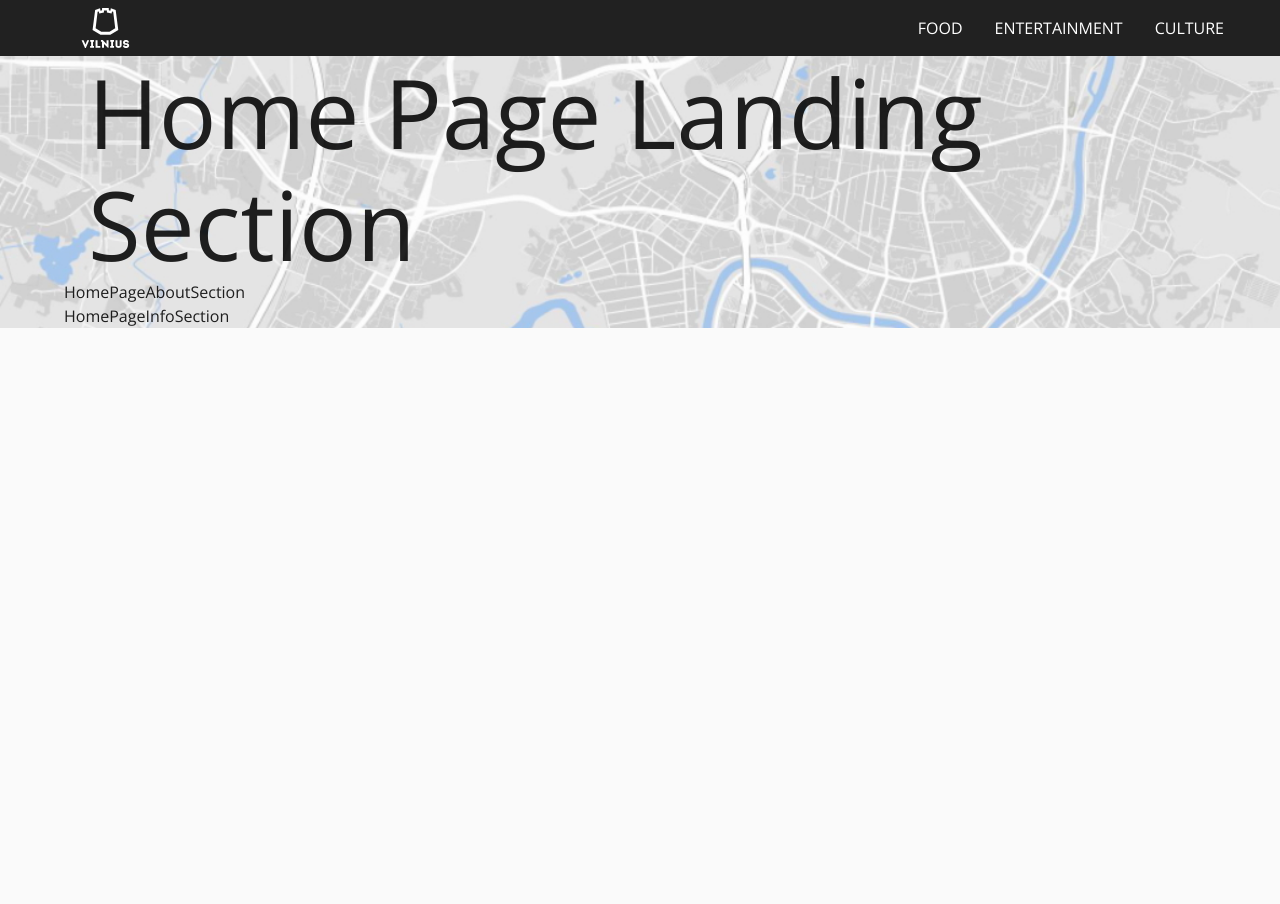
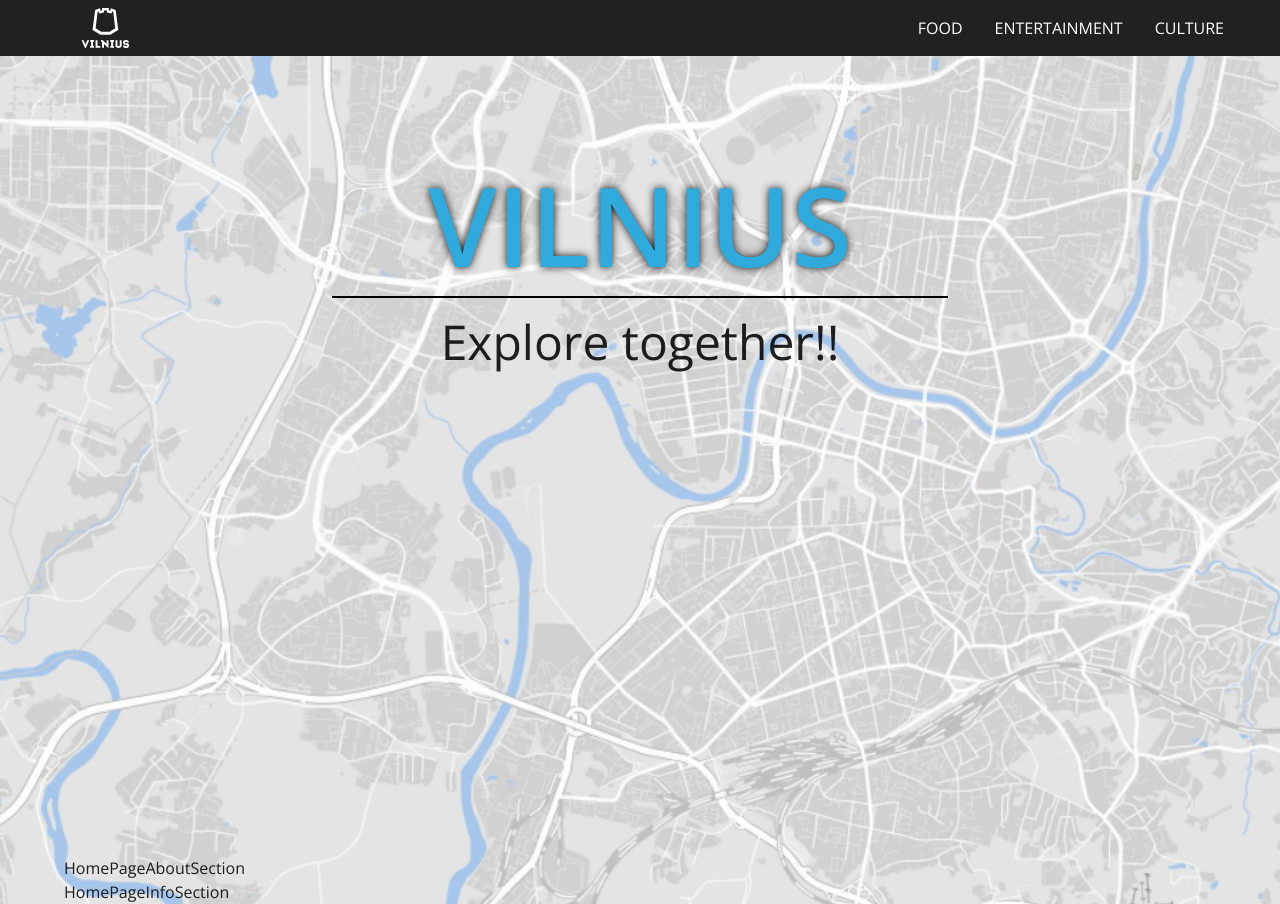
Before and after one commit to ZilvinasVidmantas/type-6-group-project, a React (Create React App) app: page / in a window 1280 px wide. Before the commit the page ends 800 px from the top, so only its background shows below. Built offline with nearby package versions, Linux system fonts and the light colour scheme; a web font is replaced by a local one.

Commit message:
feat: landing page title

```diff
--- a/src/pages/home-page/landing-section/index.tsx
+++ b/src/pages/home-page/landing-section/index.tsx
@@ -1,10 +1,41 @@
 import React from 'react';
-import { Typography } from '@mui/material';
+import { Box, Typography } from '@mui/material';
 import CustomContainer from '../../../components/container/custom-container';
 
 const HomePageLandingSection: React.FC = () => (
   <CustomContainer>
-    <Typography component="h1" variant="h1">Home Page Landing Section</Typography>
+    <Box component="section" sx={{ height: '100vh', textAlign: 'center' }}>
+      <Typography
+        fontWeight="400"
+        component="h1"
+        variant="h1"
+        sx={{
+          display: 'inline-block',
+          borderBottom: 2,
+          borderColor: 'common.black',
+          color: 'primary.main',
+          fontSize: '110px',
+          fontWeight: 700,
+          pt: 13,
+          pb: 1,
+          px: 12,
+          mb: 2,
+          textShadow: '0px 0px 8px #141313',
+        }}
+      >
+        VILNIUS
+      </Typography>
+      <Typography
+        fontWeight="400"
+        component="h1"
+        variant="h3"
+        sx={{
+          fontWeight: 400,
+        }}
+      >
+        Explore together!!
+      </Typography>
+    </Box>
   </CustomContainer>
 );
 
```
